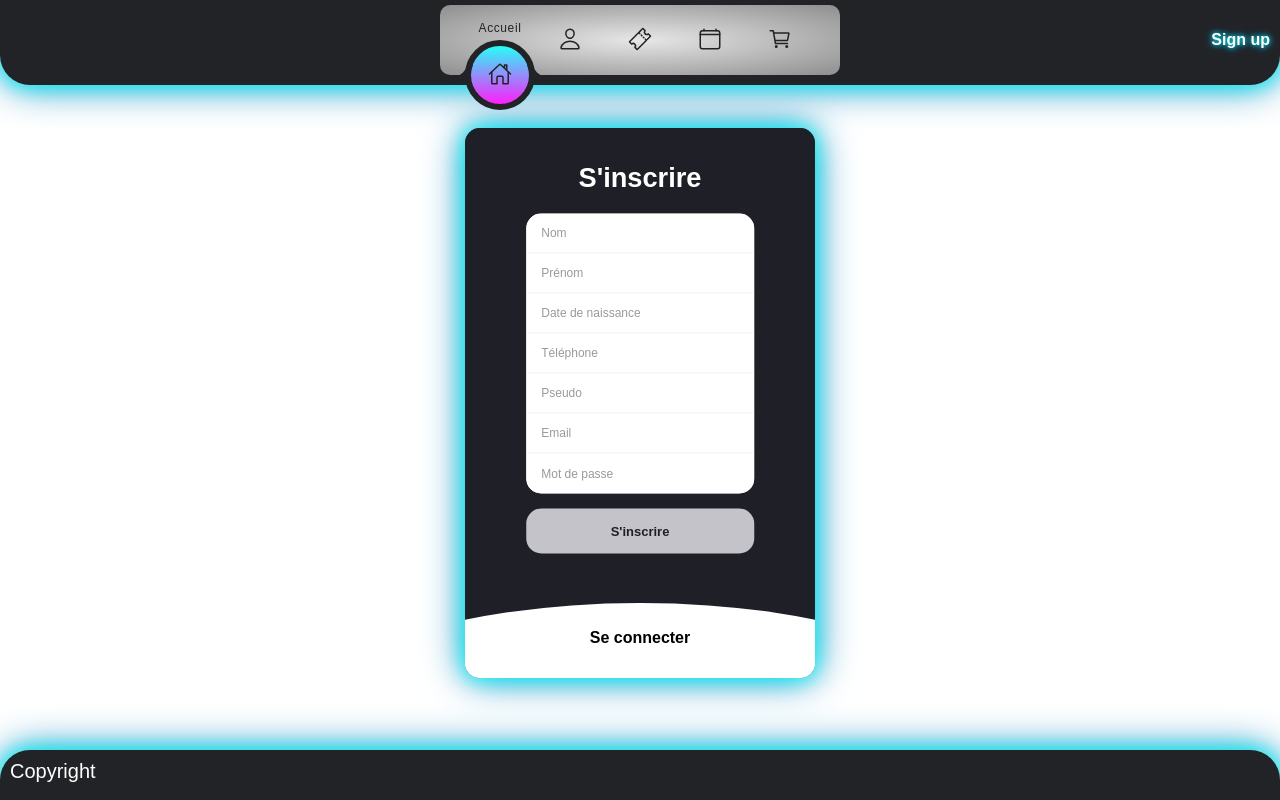
After one commit to BOURREAUQuentin/Festiut-O, a Flask app: page /login in a window 1280 px wide. The commit adds this page. Run offline with Flask 2, Linux system fonts and the light colour scheme.

Commit message:
feat : Ajout de la page d'incription et de connexion

```diff
--- a/src/static/base_header_footer.css
+++ b/src/static/base_header_footer.css
@@ -154,3 +154,16 @@
     color: white;
     text-shadow: 0 0 20px #00fffb, 0 0 40px #0081bc;
   }
+
+  .signup{
+    position: fixed;
+    right: 10px;
+  }
+  .signup>a{
+    text-decoration: none;
+  }
+  .signup p{
+    color: white;
+    font-weight: bold;
+    text-shadow: 0 0 5px #00fffb, 0 0 10px #0081bc;
+  }
--- /dev/null
+++ b/src/static/login_signup.css
@@ -0,0 +1,271 @@
+@import url("https://fonts.googleapis.com/css?family=Fira+Sans");
+
+body,html{
+    font-family: "Fira Sans", Helvetica, Arial, sans-serif;
+    -webkit-font-smoothing: antialiased;
+    -moz-osx-font-smoothing: grayscale;
+    min-height: 100vh;
+}
+main {
+	position: relative;
+
+	display: flex;
+	align-items: center;
+	justify-content: center;
+}
+
+.form-structor {
+	background-color: #222;
+	border-radius: 15px;
+	height: 550px;
+	width: 350px;
+	position: relative;
+	overflow: hidden;
+	box-shadow: 0 0 20px #00fffb, 0 0 40px #0081bc;
+	margin-top: 10%;
+
+	&::after {
+		content: '';
+		opacity: .8;
+		position: absolute;
+		top: 0;right:0;bottom:0;left:0;
+		background: #1f2029;
+	}
+	#signup{
+        margin-bottom: 20px;
+    }
+	.signup {
+		position: absolute;
+		top: 43%;
+		left: 50%;
+		-webkit-transform: translate(-50%, -50%);
+		width: 65%;
+		z-index: 5;
+		-webkit-transition: all .3s ease;
+
+
+		&.slide-up {
+			top: 5%;
+			-webkit-transform: translate(-50%, 0%);
+			-webkit-transition: all .3s ease;
+		}
+
+		&.slide-up .form-holder,
+		&.slide-up .submit-btn {
+			opacity: 0;
+			visibility: hidden;
+		}
+
+		&.slide-up .form-title {
+			font-size: 1em;
+			cursor: pointer;
+		}
+
+		&.slide-up .form-title span {
+			margin-right: 5px;
+			opacity: 1;
+			visibility: visible;
+			-webkit-transition: all .3s ease;
+		}
+
+		.form-title {
+			color: #fff;
+			font-size: 1.7em;
+			text-align: center;
+
+			span {
+				color: rgba(0,0,0,0.4);
+				opacity: 0;
+				visibility: hidden;
+				-webkit-transition: all .3s ease;
+			}
+		}
+
+		.form-holder {
+			border-radius: 15px;
+			background-color: #fff;
+			overflow: hidden;
+			margin-top: 0px;
+			opacity: 1;
+			visibility: visible;
+			-webkit-transition: all .3s ease;
+
+			.input {
+				border: 0;
+				outline: none;
+				box-shadow: none;
+				display: block;
+				height: 40px;
+				line-height: 30px;
+				padding: 8px 15px;
+				border-bottom: 1px solid #eee;
+				width: 100%;
+				font-size: 12px;
+
+				&:last-child {
+					border-bottom: 0;
+				}
+				&::-webkit-input-placeholder {
+					color: rgba(0,0,0,0.4);
+				}
+			}
+		}
+
+		.submit-btn {
+			background-color: #c4c3ca;
+			color: #1f2029;
+			border:0;
+			border-radius: 15px;
+			display: block;
+			margin: 15px auto;
+			padding: 15px 45px;
+			width: 100%;
+			font-size: 13px;
+			font-weight: bold;
+			cursor: pointer;
+			opacity: 1;
+			visibility: visible;
+			-webkit-transition: all .3s ease;
+
+			&:hover {
+				transition: all .3s ease;
+				background-color: rgba(0,0,0,0.8);
+				color: white;
+			}
+		}
+	}
+
+	.login {
+		position: absolute;
+		top: 20%;
+		left: 0;
+		right: 0;
+		bottom: 0;
+		background-color: #fff;
+		z-index: 5;
+		-webkit-transition: all .3s ease;
+
+		&::before {
+			content: '';
+			position: absolute;
+			left: 50%;
+			top: -20px;
+			-webkit-transform: translate(-50%, 0);
+			background-color: #fff;
+			width: 200%;
+			height: 250px;
+			border-radius: 50%;
+			z-index: 4;
+			-webkit-transition: all .3s ease;
+		}
+
+		.center {
+			position: absolute;
+			top: calc(50% - 10%);
+			left: 50%;
+			-webkit-transform: translate(-50%, -50%);
+			width: 65%;
+			z-index: 5;
+			-webkit-transition: all .3s ease;
+
+			.form-title {
+				color: #000;
+				font-size: 1.7em;
+				text-align: center;
+
+				span {
+					color: rgba(0,0,0,0.4);
+					opacity: 0;
+			    visibility: hidden;
+				  -webkit-transition: all .3s ease;
+				}
+			}
+
+			.form-holder {
+				border-radius: 15px;
+				background-color: #fff;
+				border: 1px solid #eee;
+				overflow: hidden;
+				margin-top: 50px;
+				opacity: 1;
+				visibility: visible;
+				-webkit-transition: all .3s ease;
+
+				.input {
+					border: 0;
+					outline: none;
+					box-shadow: none;
+					display: block;
+					height: 40px;
+					line-height: 30px;
+					padding: 8px 15px;
+					border-bottom: 1px solid #eee;
+					width: 100%;
+					font-size: 12px;
+
+					&:last-child {
+						border-bottom: 0;
+					}
+					&::-webkit-input-placeholder {
+						color: rgba(0,0,0,0.4);
+					}
+				}
+			}
+
+			.submit-btn {
+				background-color: #0081bc;
+				color: white;
+				border:0;
+				border-radius: 15px;
+				display: block;
+				margin: 15px auto;
+				padding: 15px 45px;
+				width: 100%;
+				font-size: 13px;
+				font-weight: bold;
+				cursor: pointer;
+				opacity: 1;
+				visibility: visible;
+				-webkit-transition: all .3s ease;
+
+				&:hover {
+					transition: all .3s ease;
+					background-color: #00fffb;
+				}
+			}
+		}
+
+		&.slide-up {
+			top: 90%;
+			-webkit-transition: all .3s ease;
+		}
+
+		&.slide-up .center {
+			top: 10%;
+			-webkit-transform: translate(-50%, 0%);
+			-webkit-transition: all .3s ease;
+		}
+
+		&.slide-up .form-holder,
+		&.slide-up .submit-btn {
+			opacity: 0;
+			visibility: hidden;
+			-webkit-transition: all .3s ease;
+		}
+
+		&.slide-up .form-title {
+			font-size: 1em;
+			margin: 0;
+			padding: 0;
+			cursor: pointer;
+			-webkit-transition: all .3s ease;
+		}
+
+		&.slide-up .form-title span {
+			margin-right: 5px;
+			opacity: 1;
+			visibility: visible;
+			-webkit-transition: all .3s ease;
+		}
+	}
+}
--- /dev/null
+++ b/src/static/script/login_signup.js
@@ -0,0 +1,28 @@
+console.clear();
+
+const loginBtn = document.getElementById('login');
+const signupBtn = document.getElementById('signup');
+
+loginBtn.addEventListener('click', (e) => {
+	let parent = e.target.parentNode.parentNode;
+	Array.from(e.target.parentNode.parentNode.classList).find((element) => {
+		if(element !== "slide-up") {
+			parent.classList.add('slide-up')
+		}else{
+			signupBtn.parentNode.classList.add('slide-up')
+			parent.classList.remove('slide-up')
+		}
+	});
+});
+
+signupBtn.addEventListener('click', (e) => {
+	let parent = e.target.parentNode;
+	Array.from(e.target.parentNode.classList).find((element) => {
+		if(element !== "slide-up") {
+			parent.classList.add('slide-up')
+		}else{
+			loginBtn.parentNode.parentNode.classList.add('slide-up')
+			parent.classList.remove('slide-up')
+		}
+	});
+});
--- a/src/templates/base_header_footer.html
+++ b/src/templates/base_header_footer.html
@@ -12,6 +12,9 @@
     {% endif %}
     {% if page_billetterie %}
         <link href="../static/billetterie.css" rel="stylesheet" />
+    {% endif %}
+    {% if page_login_signup %}
+        <link href="../static/login_signup.css" rel="stylesheet" />
     {% endif %}
     <title>Document</title>
     <script>
@@ -29,7 +32,11 @@
               {% if page_home %}
                 <li class="list active">
               {% else %}
-                <li class="list">
+                {% if page_login_signup %}
+                  <li class="list active">
+                {% else %}
+                  <li class="list">
+                {% endif %}
               {% endif %}
 
                 <a href="{{ url_for('accueil') }}" onclick="event.preventDefault(); delayRedirect('{{ url_for('accueil') }}', 400)">
@@ -82,6 +89,9 @@
               <div class="indicator"></div>
             </ul>
           </div>
+          <div class="signup">
+            <a href="{{ url_for('login') }}"><p >Sign up</p> </a>
+          </div>
     </header>
         {% block content %}
         {% endblock %}
@@ -89,6 +99,9 @@
         <p class="copyright">Copyright</p>
     </footer>
       <script src="../static/script/test.js"></script>
+      {% if page_login_signup %}
+      <script src="../static/script/login_signup.js"></script>
+    {% endif %}
       <script type="module" src="https://unpkg.com/ionicons@5.5.2/dist/ionicons/ionicons.esm.js"></script>
       <script nomodule src="https://unpkg.com/ionicons@5.5.2/dist/ionicons/ionicons.js"></script>
 </body>
--- /dev/null
+++ b/src/templates/login_signup.html
@@ -0,0 +1,33 @@
+{% extends "base_header_footer.html" %}
+{% block styles %}
+    {{ super() }}
+{% endblock %}
+{% block content %}
+    <main>
+        <div class="form-structor">
+            <div class="signup">
+                <h2 class="form-title" id="signup">S'inscrire</h2>
+                <div class="form-holder">
+                    <input type="text" class="input" placeholder="Nom" />
+                    <input type="text" class="input" placeholder="Prénom" />
+                    <input type="text" class="input" placeholder="Date de naissance" />
+                    <input type="text" class="input" placeholder="Téléphone" />
+                    <input type="text" class="input" placeholder="Pseudo" />
+                    <input type="email" class="input" placeholder="Email" />
+                    <input type="password" class="input" placeholder="Mot de passe" />
+                </div>
+                <button class="submit-btn">S'inscrire</button>
+            </div>
+            <div class="login slide-up">
+                <div class="center">
+                    <h2 class="form-title" id="login">Se connecter</h2>
+                    <div class="form-holder">
+                        <input type="email" class="input" placeholder="Email" />
+                        <input type="password" class="input" placeholder="Mot de passe" />
+                    </div>
+                    <button class="submit-btn">Se connecter</button>
+                </div>
+            </div>
+        </div>
+    </main>
+    {% endblock %}
--- a/src/views.py
+++ b/src/views.py
@@ -33,14 +33,7 @@ def login():
     """
         permet de se diriger vers la page login (connexion)
     """
-    return render_template("login.html", page_login=True)
-
-@app.route("/inscription")
-def inscription():
-    """
-        Permet de se diriger vers la page inscription
-    """
-    return render_template("inscription.html", page_inscription=True)
+    return render_template("login_signup.html", page_login_signup=True)
 
 @app.route("/les-parcours", methods=["GET", "POST"])
 def connecter():
```
